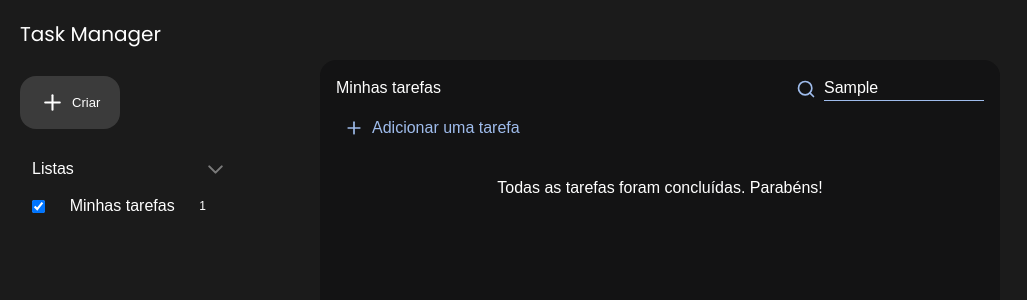
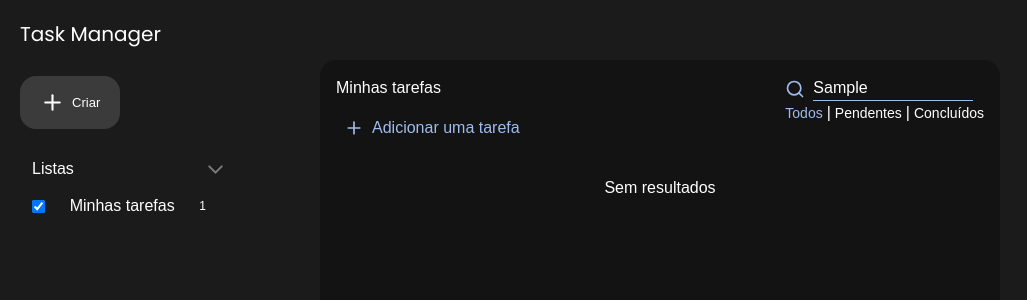
Before and after one commit to samuelmedeirosjs/task-manager, a React (Vite) app: page / in a window 1280 px wide. Both pictures are taken after typing "Sample" into the empty fields and a click on the button "Adicionar uma tarefa". Shown: the top 300 px of the page, without its empty margins (0-1027 px from the left). Built offline with nearby package versions, Linux system fonts and the light colour scheme.

Commit message:
feat: add filters and search component

```diff
--- a/src/features/tasks/components/SearchTasks.tsx
+++ b/src/features/tasks/components/SearchTasks.tsx
@@ -4,15 +4,24 @@ import { Search } from "lucide-react";
 interface SearchTasksProps {
   query: string,
   onChange: (e: React.ChangeEvent<HTMLInputElement>) => void,
+  filters: string,
+  handleFilter: (filter:string) => void
 }
 
-export function SearchTasks({ query, onChange }: SearchTasksProps) {
+export function SearchTasks({ query, onChange, filters, handleFilter }: SearchTasksProps) {
 
   return (
-    <div className="flex items-center gap-2">
-      <Search color="var(--color-text)" size={20} />
-      <input type="text" value={query} onChange={onChange}
+    <div className="">
+      <div className="flex items-center gap-2">
+        <Search color="var(--color-text)" size={20} />
+        <input type="text" value={query} onChange={onChange}
         className="outline-0 border-text border-b max-w-40"/>
+      </div>
+      <div className="flex gap-1">
+        <button aria-pressed={filters === "all"} onClick={() => handleFilter("all")} className="text-sm cursor-pointer hover:text-text aria-pressed:text-text">Todos</button> |
+        <button aria-pressed={filters === "pending"} onClick={() => handleFilter("pending")} className="text-sm cursor-pointer hover:text-text aria-pressed:text-text">Pendentes</button> |
+        <button aria-pressed={filters === "finished"} onClick={() => handleFilter("finished")} className="text-sm cursor-pointer hover:text-text aria-pressed:text-text">Concluídos</button>
+      </div>
     </div>
   )
 }
--- a/src/features/tasks/components/TasksSection.tsx
+++ b/src/features/tasks/components/TasksSection.tsx
@@ -7,40 +7,46 @@ import { SearchTasks } from "./SearchTasks"
 import type { Category } from "../../../context/CategoriesContext"
 
 
-export function TasksSection({ category }:{ category: Category }) {
+export function TasksSection({ category }: { category: Category }) {
 
   const { tasks } = useTasks()
-  const activeCategoryTasks = tasks.filter(t => t.categoryId === category.id)
 
   const [search, setSearch] = useState("");
-  const [tasksList, setTasksList] = useState(activeCategoryTasks)
+  const [filters, setFilters] = useState("all")
 
+  const categoryTasks = tasks.filter(task => task.categoryId === category.id)
+  const filteredTasks = categoryTasks.filter(task => {
+    const matchesSearch = task.text.toLowerCase().includes(search.toLowerCase())
 
-  function handleSearch(e:React.ChangeEvent<HTMLInputElement>) {
+    if(filters === "pending") return matchesSearch && !task.done;
+    if(filters === "finished") return matchesSearch && task.done;
+    return matchesSearch;
+  })
+
+  function handleFilter(filter: string) {
+    setFilters(filter)
+  }
+
+  function handleSearch(e: React.ChangeEvent<HTMLInputElement>) {
     setSearch(e.target.value)
-    if(e.target.value !== "") {
-      setTasksList(activeCategoryTasks.filter(task => task.text.includes(e.target.value)))
-    } else{
-      setTasksList(activeCategoryTasks)
-    }
   }
 
   return (
     <section className="w-full max-w-170 p-4 bg-secondary rounded-2xl flex flex-col gap-3">
       <div className="flex w-full justify-around items-start">
         <HeaderTasksSection categoryName={category.name} />
-        <SearchTasks query={search} onChange={handleSearch}  />
+        <SearchTasks query={search} handleFilter={handleFilter} onChange={handleSearch} filters={filters} />
       </div>
       <main>
-        {tasksList.length > 0 ? tasksList.map(task =>
+        {filteredTasks.length > 0 ? filteredTasks.map(task =>
           <h2 key={task.id}>{task.text}</h2>
-        ) : <h6 className="font-medium text-center mt-5">Todas as tarefas foram concluídas. Parabéns!</h6>}
+        ) : <h6 className="font-medium text-center mt-5">Sem resultados</h6>}
       </main>
     </section>
   )
 }
 
-function HeaderTasksSection({ categoryName }:{ categoryName: string }) {
+function HeaderTasksSection({ categoryName }: { categoryName: string }) {
   return (
     <header className="flex flex-col gap-3 items-start w-full">
       <div>
```
